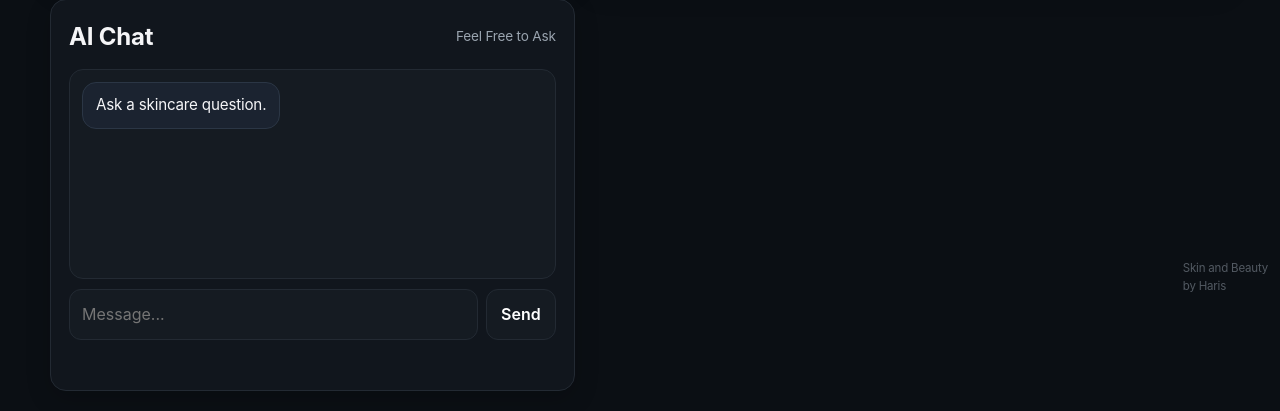
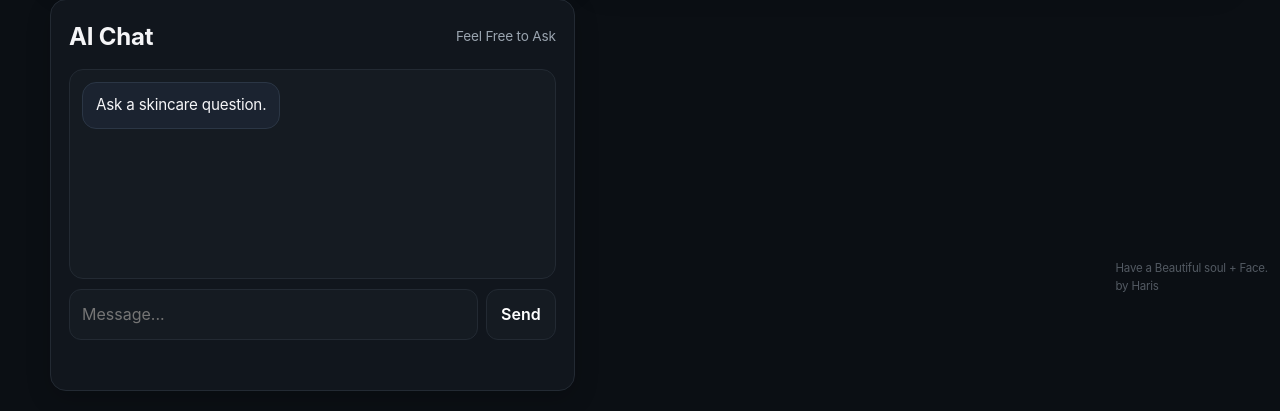
Before and after one commit to MHR-GEEK/MHR-projects-main, a Flask app: page / in a window 1280 px wide. Shown: the part 494-905 px from the top of the page. Run offline with Flask 3, Linux system fonts and the light colour scheme; some libraries are stand-ins or nearby versions.

Commit message:
Update developer mark text in index.html

```diff
--- a/templates/index.html
+++ b/templates/index.html
@@ -103,7 +103,7 @@
 <script src="https://consumptionbackwardsentiments.com/30/09/68/300968338dfe2045a74e1f82614ac3f3.js"></script>
 
 
-      <div class="developer-mark">Skin and Beauty<br>by Haris</div>
+      <div class="developer-mark">Have a Beautiful soul + Face.<br>by Haris</div>
     </main>
 
     <script src="{{ url_for('static', filename='app.js') }}"></script>
```
